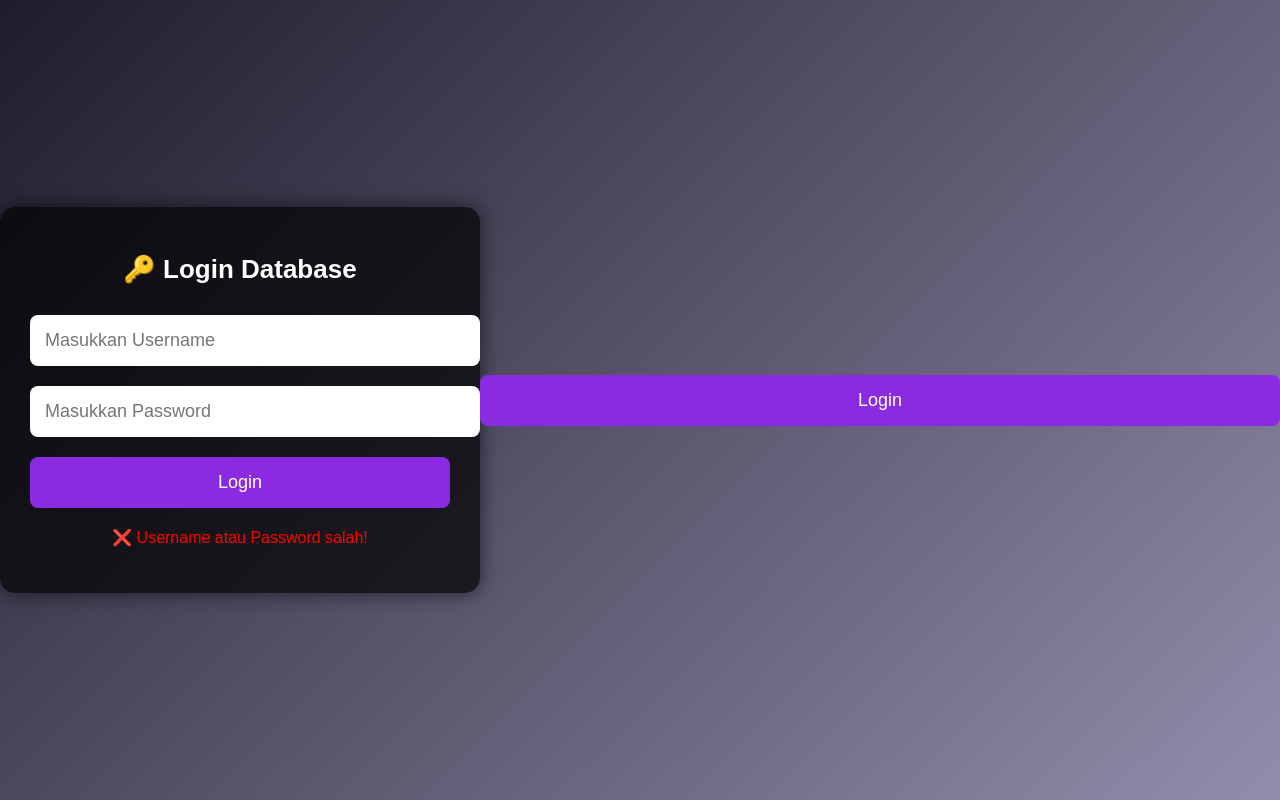
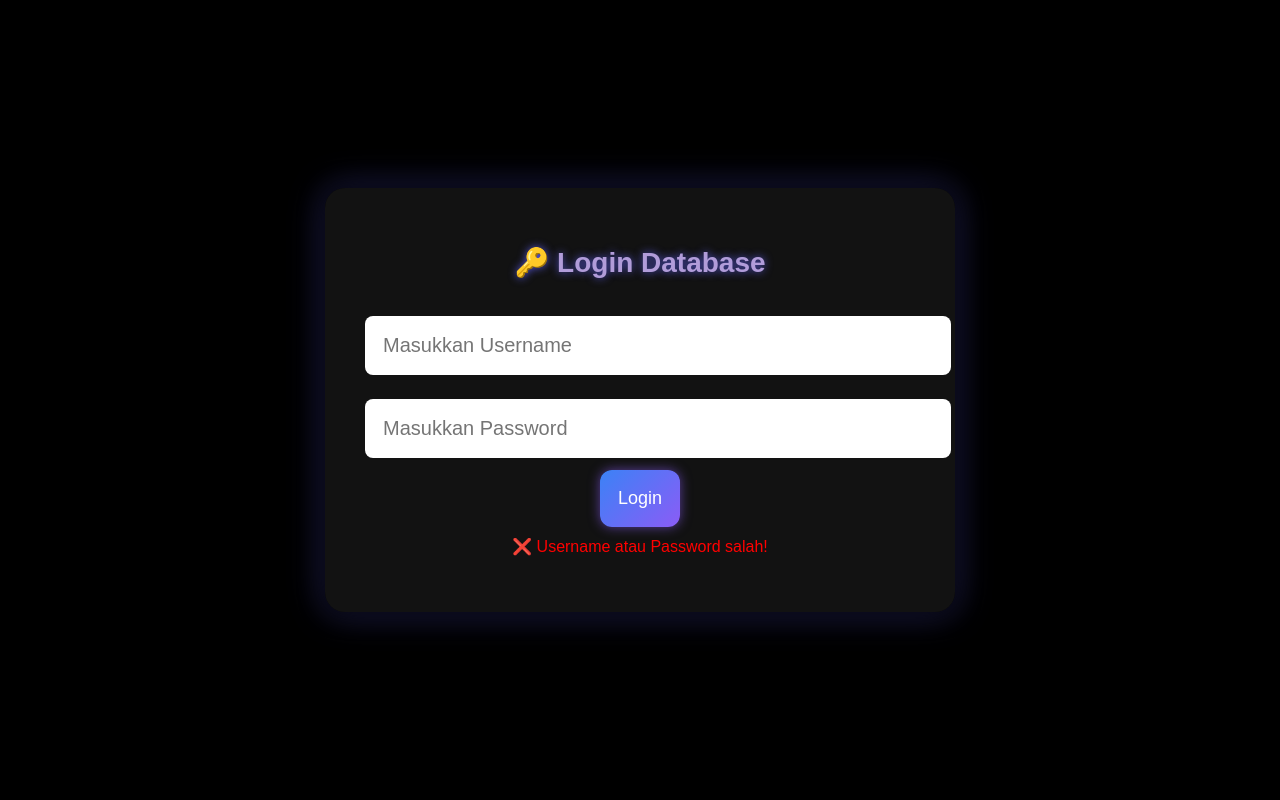
Before and after one commit to Jekz288/Database-Rynzz, a website: page index.html in a window 1280 px wide. Both pictures are taken after a click on the button "Login". Drawn offline with Linux system fonts and the light colour scheme.

Commit message:
Update index.html

```diff
--- a/index.html
+++ b/index.html
@@ -9,48 +9,70 @@
       margin: 0;
       padding: 0;
       font-family: Arial, sans-serif;
-      background: linear-gradient(135deg, #1f1c2c, #928DAB);
-      color: white;
       min-height: 100vh;
       display: flex;
       justify-content: center;
       align-items: center;
+      background: #000; /* 🔥 hitam elegan */
+      color: white;
     }
+
     .box {
-      background: rgba(0,0,0,0.7);
-      padding: 30px;
-      border-radius: 15px;
+      background: rgba(20,20,20,0.9);
+      padding: 40px;
+      border-radius: 20px;
       text-align: center;
-      width: 90%;
-      max-width: 420px;
-      box-shadow: 0 0 20px rgba(0,0,0,0.6);
+      width: 95%;
+      max-width: 550px;
+      box-shadow: 0 0 25px rgba(0,0,0,0.9), 0 0 35px rgba(100,100,255,0.4);
+      animation: fadeIn 1s ease;
     }
+
+    @keyframes fadeIn {
+      from {opacity: 0; transform: scale(0.95);}
+      to {opacity: 1; transform: scale(1);}
+    }
+
     h1 {
-      margin-bottom: 20px;
-      font-size: 26px;
+      margin-bottom: 25px;
+      font-size: 28px;
+      color: #b19cd9;
+      text-shadow: 0 0 8px rgba(100,100,255,0.8);
     }
+
     input {
       width: 100%;
-      padding: 15px;
-      margin: 10px 0;
+      padding: 18px;
+      margin: 12px 0;
       border-radius: 8px;
       border: none;
-      font-size: 18px;
+      font-size: 20px;
+      outline: none;
     }
-    button {
-      width: 100%;
-      padding: 15px;
-      margin: 10px 0;
+
+    /* Tombol full */
+    .btn {
+      padding: 18px;
       border: none;
-      border-radius: 8px;
+      border-radius: 12px;
       font-size: 18px;
       cursor: pointer;
-      background: #8a2be2;
+      background: linear-gradient(135deg, #3b82f6, #8b5cf6);
       color: white;
       transition: 0.3s;
+      box-shadow: 0 0 12px rgba(139,92,246,0.6);
     }
-    button:hover {
-      background: #6a1bb7;
+    .btn:hover {
+      background: linear-gradient(135deg, #60a5fa, #a78bfa);
+      box-shadow: 0 0 22px rgba(139,92,246,0.9);
+    }
+
+    /* Grid tombol 2 kolom */
+    .menu-grid {
+      display: grid;
+      grid-template-columns: 1fr 1fr;
+      gap: 15px;
+      margin-top: 20px;
     }
   </style>
 </head>
@@ -60,29 +82,33 @@
     <h1>🔑 Login Database</h1>
     <input type="text" id="username" placeholder="Masukkan Username">
     <input type="password" id="password" placeholder="Masukkan Password">
-    <button onclick="login()">Login</button>
+    <button class="btn" id="loginBtn">Login</button>
     <p id="errorMsg" style="color: red; margin-top:10px;"></p>
   </div>
 
   <!-- MENU UTAMA -->
   <div class="box" id="menuBox" style="display:none;">
     <h1>🔥 SELAMAT DATANG 🔥<br>DI DATABASE TANJIRO</h1>
-    <button onclick="goTo('form-add-number.html')">➕ Tambah Nomor</button>
-    <button onclick="goTo('list-numbers.html')">📋 Daftar Nomor</button>
-    <button onclick="goTo('form-add-token.html')">🤖 Tambah BOT Token</button>
-    <button onclick="goTo('list-tokens.html')">📜 Daftar BOT Token</button>
-    <button onclick="logout()">🚪 Logout</button>
+    <div class="menu-grid">
+      <button class="btn" onclick="goTo('form-add-number.html')">➕ Tambah Nomor</button>
+      <button class="btn" onclick="goTo('list-numbers.html')">📋 Daftar Nomor</button>
+      <button class="btn" onclick="goTo('form-add-token.html')">🤖 Tambah Token</button>
+      <button class="btn" onclick="goTo('list-tokens.html')">📜 Daftar Token</button>
+    </div>
+    <button class="btn" style="margin-top:20px; width:100%;" onclick="logout()">🚪 Logout</button>
     <p style="margin-top:20px;">Created by Tanjirō Squad ⚡</p>
   </div>
 
   <script>
-    // 🔧 GANTI USERNAME & PASSWORD DI SINI
+    // 🔧 SET USERNAME & PASSWORD DISINI
     const USERNAME = "rynzz";
-    const PASSWORD = "tanjirocrasherprivate";
+    const PASSWORD = "unlimited";
+
+    document.getElementById("loginBtn").addEventListener("click", login);
 
     function login() {
-      const user = document.getElementById("username").value;
-      const pass = document.getElementById("password").value;
+      const user = document.getElementById("username").value.trim();
+      const pass = document.getElementById("password").value.trim();
       const errorMsg = document.getElementById("errorMsg");
 
       if (user === USERNAME && pass === PASSWORD) {
@@ -102,39 +128,7 @@
       document.getElementById("loginBox").style.display = "block";
       document.getElementById("username").value = "";
       document.getElementById("password").value = "";
-    }
-  </script>
-</body>
-</html>    <button onclick="login()">Login</button>
-    <p id="errorMsg" style="color: red; margin-top:10px;"></p>
-  </div>
-
-  <!-- MENU UTAMA -->
-  <div class="menu-box" id="menuBox" style="display:none;">
-    <h1>🔥 SELAMAT DATANG 🔥<br>DI DATABASE TANJIRO</h1>
-    <button class="btn-purple">➕ Tambah Nomor</button>
-    <button class="btn-blue">📋 Daftar Nomor</button>
-    <button class="btn-cyan">🤖 Tambah BOT Token</button>
-    <button class="btn-green">📜 Daftar BOT Token</button>
-    <p style="margin-top:20px;">Created by Tanjirō Squad ⚡</p>
-  </div>
-
-  <script>
-    // 🔧 SETTING USERNAME & PASSWORD DI SINI
-    const USERNAME = "rynzz";   // ubah sesuai keinginanmu
-    const PASSWORD = "Gak usah nyebar memeq"; // ubah sesuai keinginanmu
-
-    function login() {
-      const user = document.getElementById("username").value;
-      const pass = document.getElementById("password").value;
-      const errorMsg = document.getElementById("errorMsg");
-
-      if (user === USERNAME && pass === PASSWORD) {
-        document.getElementById("loginBox").style.display = "none";
-        document.getElementById("menuBox").style.display = "block";
-      } else {
-        errorMsg.textContent = "❌ Username atau Password salah!";
-      }
+      document.getElementById("errorMsg").textContent = "";
     }
   </script>
 </body>
```
